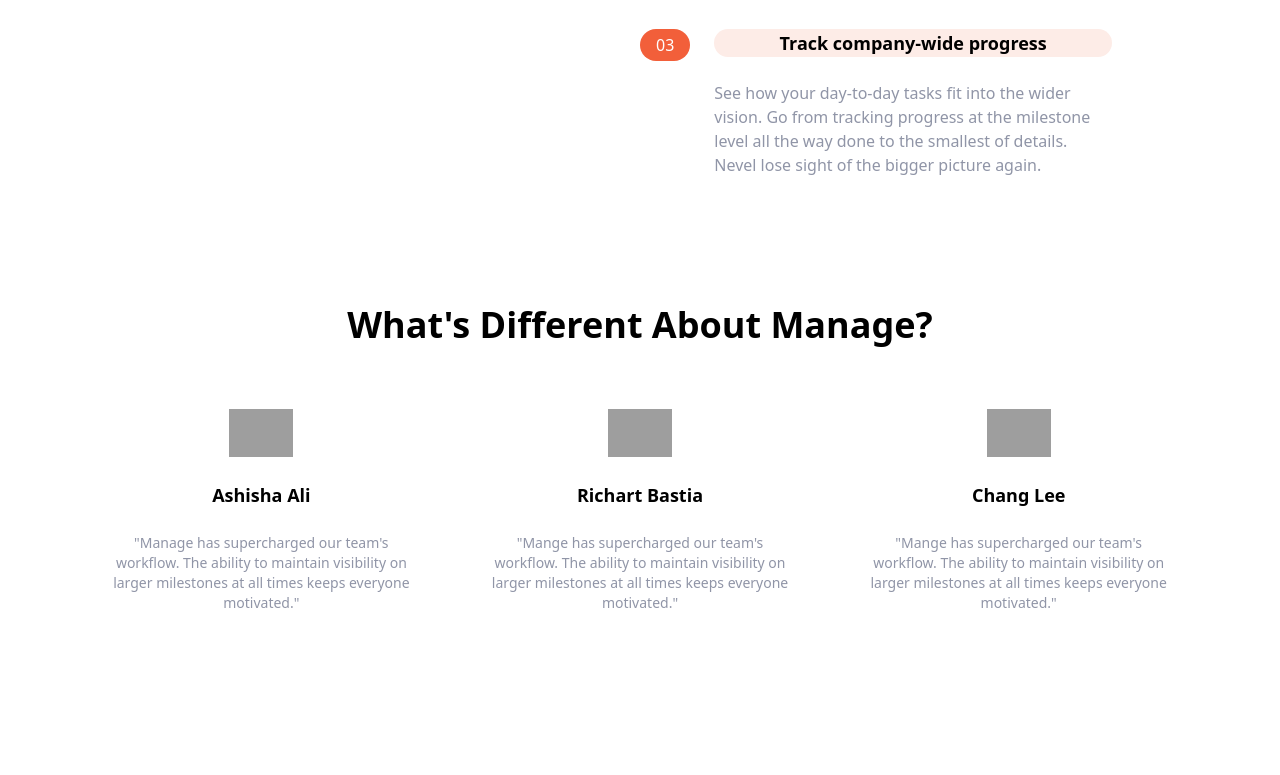
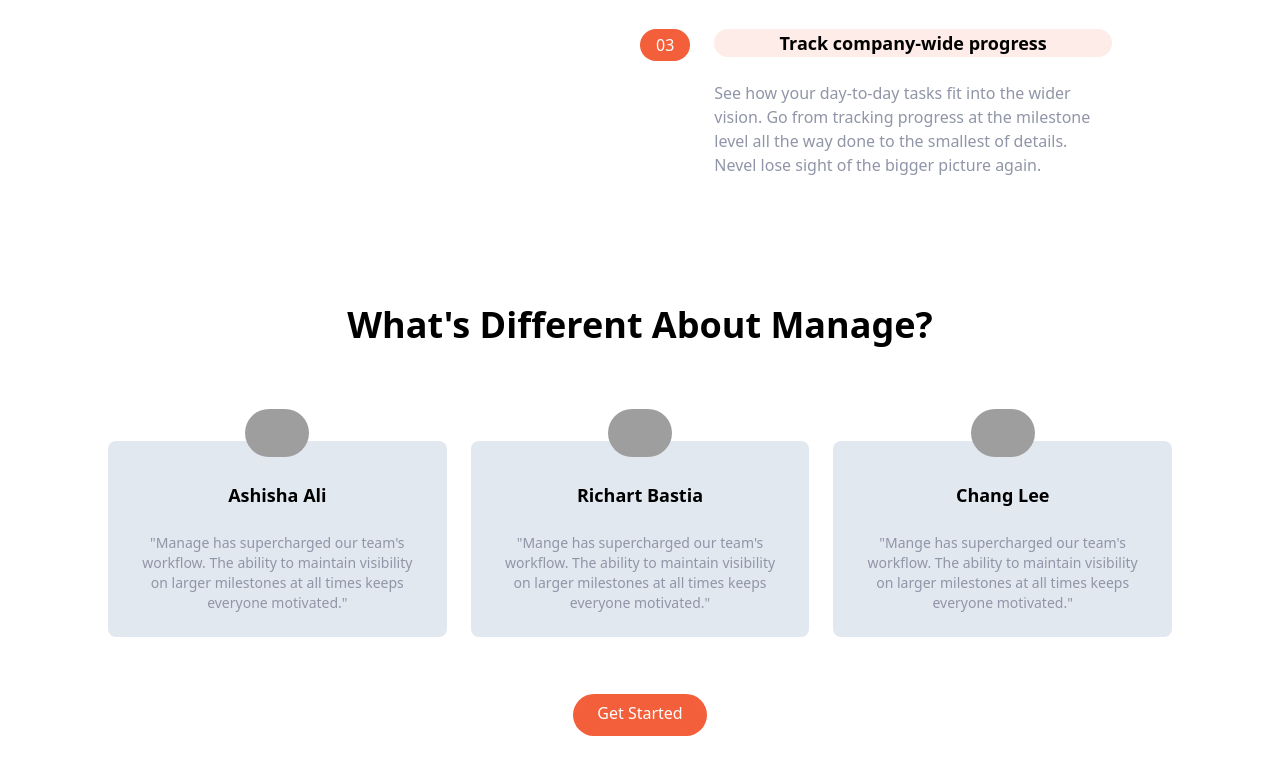
Before and after one commit to thanhle0203/Tailwind-Landing-Page, a website: page index.html in a window 1280 px wide. Shown: the part 991-1766 px from the top of the page. Before the commit the page ends 1628 px from the top, so only its background shows below. Drawn offline with Linux system fonts and the light colour scheme; grey boxes are pictures that could not be loaded.

Commit message:
Created Button

```diff
--- a/index.html
+++ b/index.html
@@ -167,10 +167,10 @@
                 What's Different About Manage?
             </h2>
             <!-- Testimonials Container -->
-            <div class="flex flex-col mt-24 md:flex-row md:space-x-6">
+            <div class="flex flex-col mt-24 px-6 mx-auto md:flex-row md:space-x-6">
                 <!-- Testimonial 1-->
-                <div class="flex flex-col items-center p-6 space-y-6 rounded-lg bg-veryLightGray md:w-1/3">
-                    <img class="w-16 -mt-14" src="https://d38we5ntdyxyje.cloudfront.net/897730/profile/YDZADVWL_avatar_medium_square.jpg" alt="" />
+                <div class="flex flex-col items-center p-6 space-y-6 rounded-lg bg-slate-200 bg-veryLightGray md:w-1/3">
+                    <img class="w-16 -mt-14 rounded-full" src="https://d38we5ntdyxyje.cloudfront.net/897730/profile/YDZADVWL_avatar_medium_square.jpg" alt="" />
                     <h5 class="text-lg font-bold">Ashisha Ali</h5>
                     <p class="text-sm text-darkGrayishBlue">
                         "Manage has supercharged our team's workflow.
@@ -180,8 +180,8 @@
                 </div>
 
                 <!-- Testimonial 2-->
-                <div class="flex flex-col items-center p-6 space-y-6 rounded-lg bg-veryLightGray md:w-1/3">
-                    <img class="w-16 -mt-14" src="https://d38we5ntdyxyje.cloudfront.net/853009/profile/EWPEKFXZ_avatar_medium_square.jpg" alt="" />
+                <div class="hidden flex-col items-center p-6 space-y-6 rounded-lg bg-slate-200 bg-veryLightGray md:flex md:w-1/3">
+                    <img class="w-16 -mt-14 rounded-full" src="https://d38we5ntdyxyje.cloudfront.net/853009/profile/EWPEKFXZ_avatar_medium_square.jpg" alt="" />
                     <h5 class="text-lg font-bold">Richart Bastia</h5>
                     <p class="text-sm text-darkGrayishBlue">
                         "Mange has supercharged our team's workflow.
@@ -191,8 +191,8 @@
                 </div>
 
                 <!-- Testimonial 3-->
-                <div class="flex flex-col items-center p-6 space-y-6 rounded-lg bg-veryLightGray md:w-1/3">
-                    <img class="w-16 -mt-14" src="https://loop.frontiersin.org/images/profile/913726/203" alt="" />
+                <div class="hidden flex-col items-center p-6 space-y-6 rounded-lg bg-slate-200 bg-veryLightGray md:flex md:w-1/3">
+                    <img class="w-16 -mt-14 rounded-full" src="https://loop.frontiersin.org/images/profile/913726/203" alt="" />
                     <h5 class="text-lg font-bold">Chang Lee</h5>
                     <p class="text-sm text-darkGrayishBlue">
                         "Mange has supercharged our team's workflow.
@@ -200,7 +200,11 @@
                         at all times keeps everyone motivated."
                     </p>
                 </div>
+            </div>
 
+            <!--- Button --->
+            <div class="my-16">
+                <a href="#" class="p-3 px-6 pt-2 text-white bg-brightRed rounded-full">Get Started</a>
             </div>
         </div>
 
```
Also changed, not shown: css/main.css.
